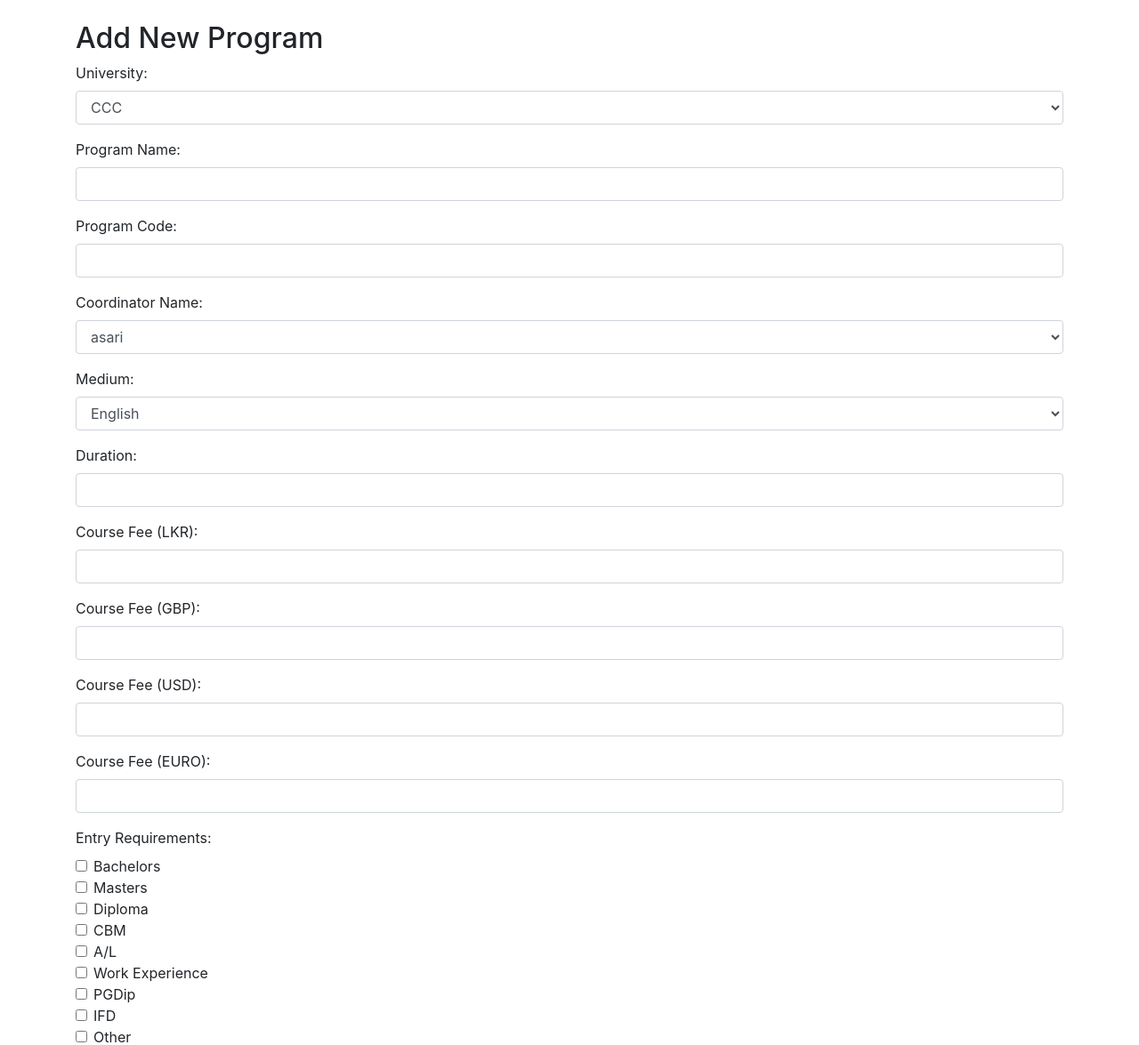
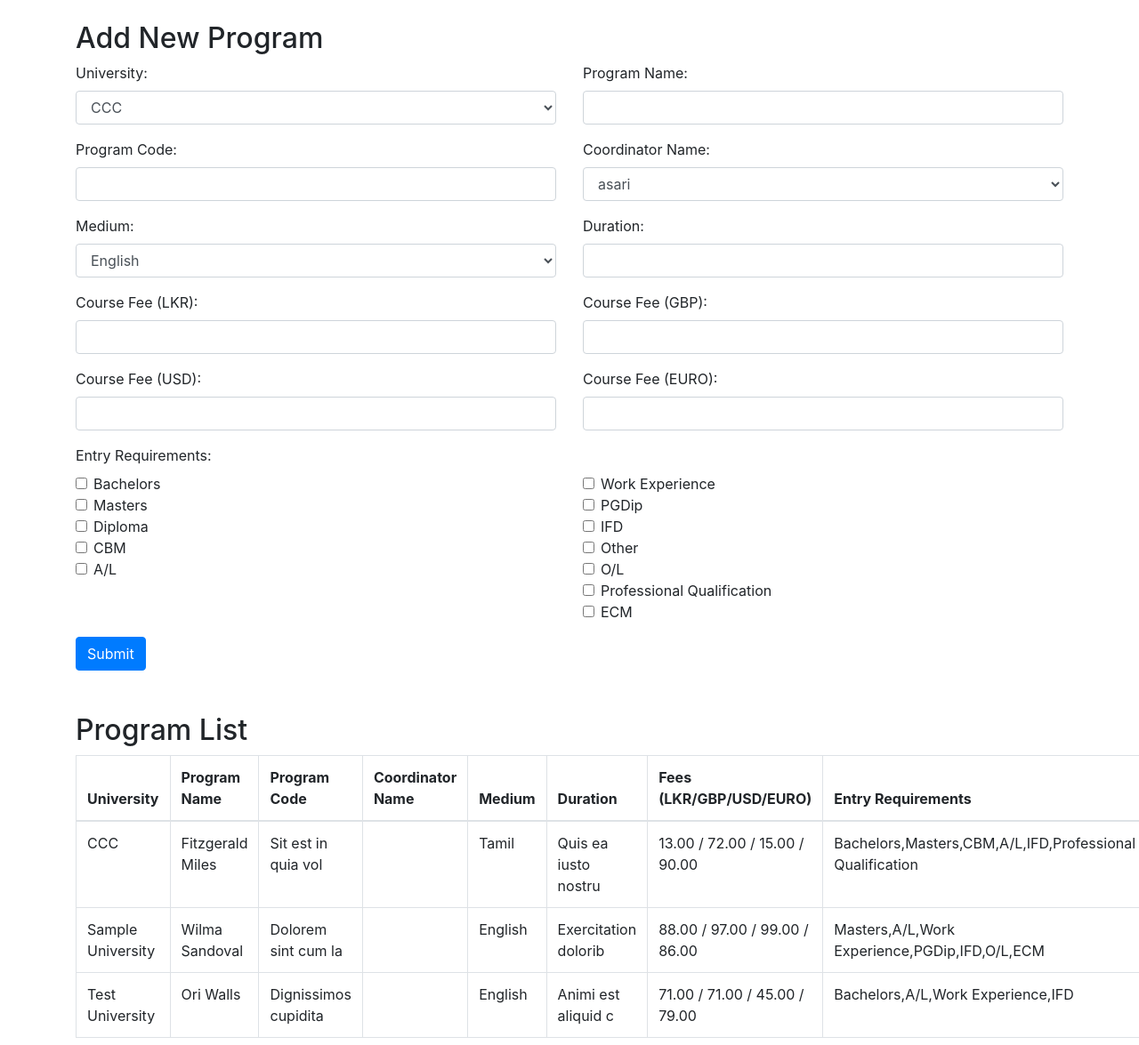
Before and after one commit to mirshath/ims, a PHP site: page /create_program in a window 1280 px wide; the page is wider, and only the part inside the window is pictured. Shown: the top 1175 px of that part at 89% size. Run offline with PHP 8.4, Linux system fonts and the light colour scheme; data comes from the database, SQL or seed files in the repository; data that the repository does not hold is empty.

Commit message:
done design

```diff
--- a/create_program.php
+++ b/create_program.php
@@ -56,6 +56,8 @@ if ($_SERVER['REQUEST_METHOD'] == 'POST') {
     <div class="container">
         <h2 class="mt-4">Add New Program</h2>
         <form action="" method="post">
+            <div class="row">
+                <div class="col-md-6">
                     <div class="form-group">
                         <label for="university">University:</label>
                         <select class="form-control" id="university" name="university" required>
@@ -66,14 +68,20 @@ if ($_SERVER['REQUEST_METHOD'] == 'POST') {
                             <?php endforeach; ?>
                         </select>
                     </div>
+                </div>
+                <div class="col-md-6">
                     <div class="form-group">
                         <label for="program_name">Program Name:</label>
                         <input type="text" class="form-control" id="program_name" name="program_name" required>
                     </div>
+                </div>
+                <div class="col-md-6">
                     <div class="form-group">
                         <label for="prog_code">Program Code:</label>
                         <input type="text" class="form-control" id="prog_code" name="prog_code">
                     </div>
+                </div>
+                <div class="col-md-6">
                     <div class="form-group">
                         <label for="coordinator_name">Coordinator Name:</label>
                         <select class="form-control" id="coordinator_name" name="coordinator_name">
@@ -84,6 +92,8 @@ if ($_SERVER['REQUEST_METHOD'] == 'POST') {
                             <?php endforeach; ?>
                         </select>
                     </div>
+                </div>
+                <div class="col-md-6">
                     <div class="form-group">
                         <label for="medium">Medium:</label>
                         <select class="form-control" id="medium" name="medium" required>
@@ -91,28 +101,42 @@ if ($_SERVER['REQUEST_METHOD'] == 'POST') {
                             <option value="Tamil">Tamil</option>
                         </select>
                     </div>
+                </div>
+                <div class="col-md-6">
                     <div class="form-group">
                         <label for="duration">Duration:</label>
                         <input type="text" class="form-control" id="duration" name="duration">
                     </div>
+                </div>
+                <div class="col-md-6">
                     <div class="form-group">
                         <label for="course_fee_lkr">Course Fee (LKR):</label>
                         <input type="number" step="0.01" class="form-control" id="course_fee_lkr" name="course_fee_lkr">
                     </div>
+                </div>
+                <div class="col-md-6">
                     <div class="form-group">
                         <label for="course_fee_gbp">Course Fee (GBP):</label>
                         <input type="number" step="0.01" class="form-control" id="course_fee_gbp" name="course_fee_gbp">
                     </div>
+                </div>
+                <div class="col-md-6">
                     <div class="form-group">
                         <label for="course_fee_usd">Course Fee (USD):</label>
                         <input type="number" step="0.01" class="form-control" id="course_fee_usd" name="course_fee_usd">
                     </div>
+                </div>
+                <div class="col-md-6">
                     <div class="form-group">
                         <label for="course_fee_euro">Course Fee (EURO):</label>
                         <input type="number" step="0.01" class="form-control" id="course_fee_euro" name="course_fee_euro">
                     </div>
+                </div>
+                <div class="col-md-12">
                     <div class="form-group">
                         <label for="entry_requirement">Entry Requirements:</label><br>
+                        <div class="row">
+                            <div class="col-md-6">
                                 <div class="form-check">
                                     <input class="form-check-input" type="checkbox" id="entry_requirement_bachelors" name="entry_requirement[]" value="Bachelors">
                                     <label class="form-check-label" for="entry_requirement_bachelors">
@@ -143,6 +167,8 @@ if ($_SERVER['REQUEST_METHOD'] == 'POST') {
                                         A/L
                                     </label>
                                 </div>
+                            </div>
+                            <div class="col-md-6">
                                 <div class="form-check">
                                     <input class="form-check-input" type="checkbox" id="entry_requirement_work_experience" name="entry_requirement[]" value="Work Experience">
                                     <label class="form-check-label" for="entry_requirement_work_experience">
@@ -186,6 +212,16 @@ if ($_SERVER['REQUEST_METHOD'] == 'POST') {
                                     </label>
                                 </div>
                             </div>
+                        </div>
+
+
+                    </div>
+                </div>
+
+            </div>
+
+
+
 
             <button type="submit" class="btn btn-primary">Submit</button>
         </form>
```
Lines whose indentation alone changed are shown as unchanged.
